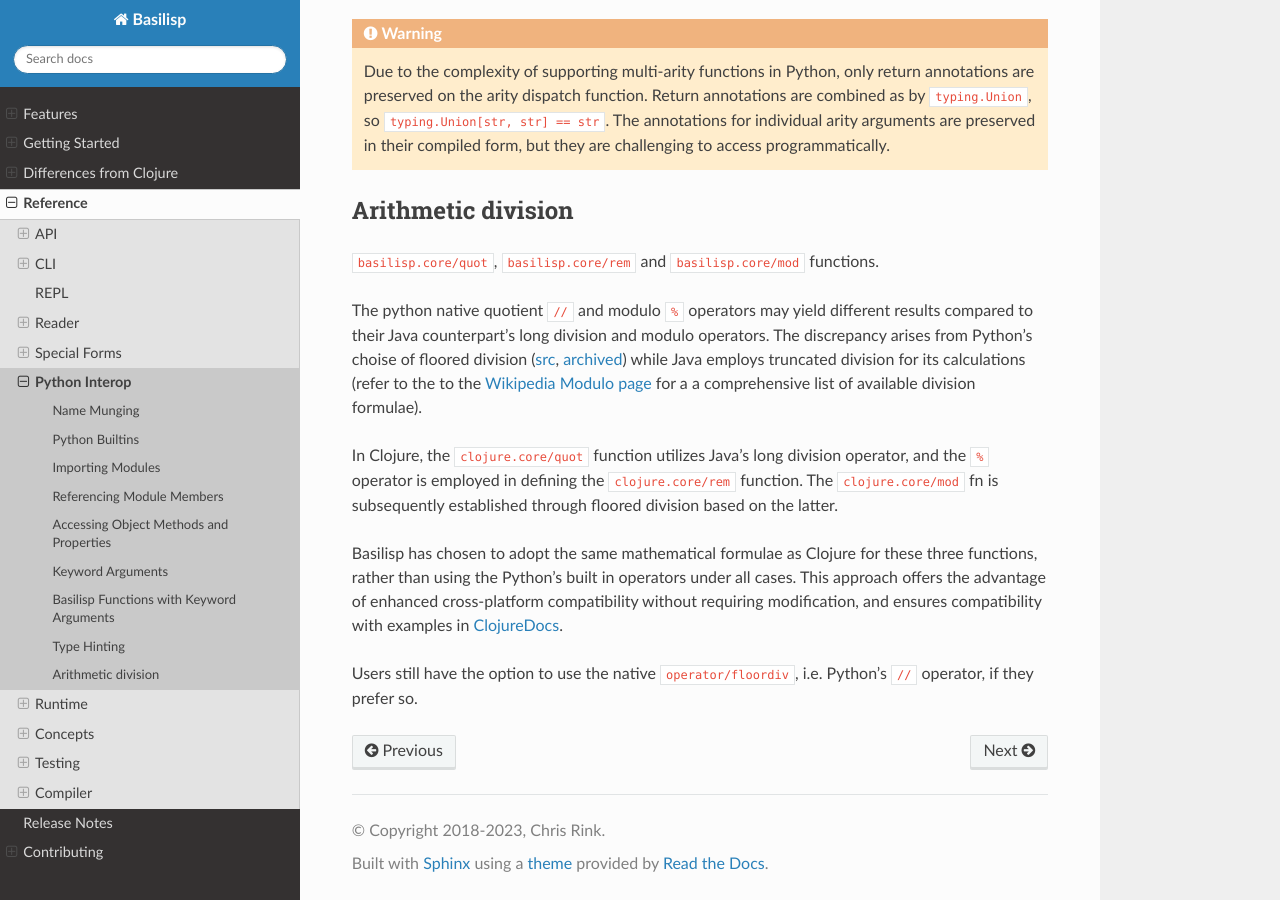
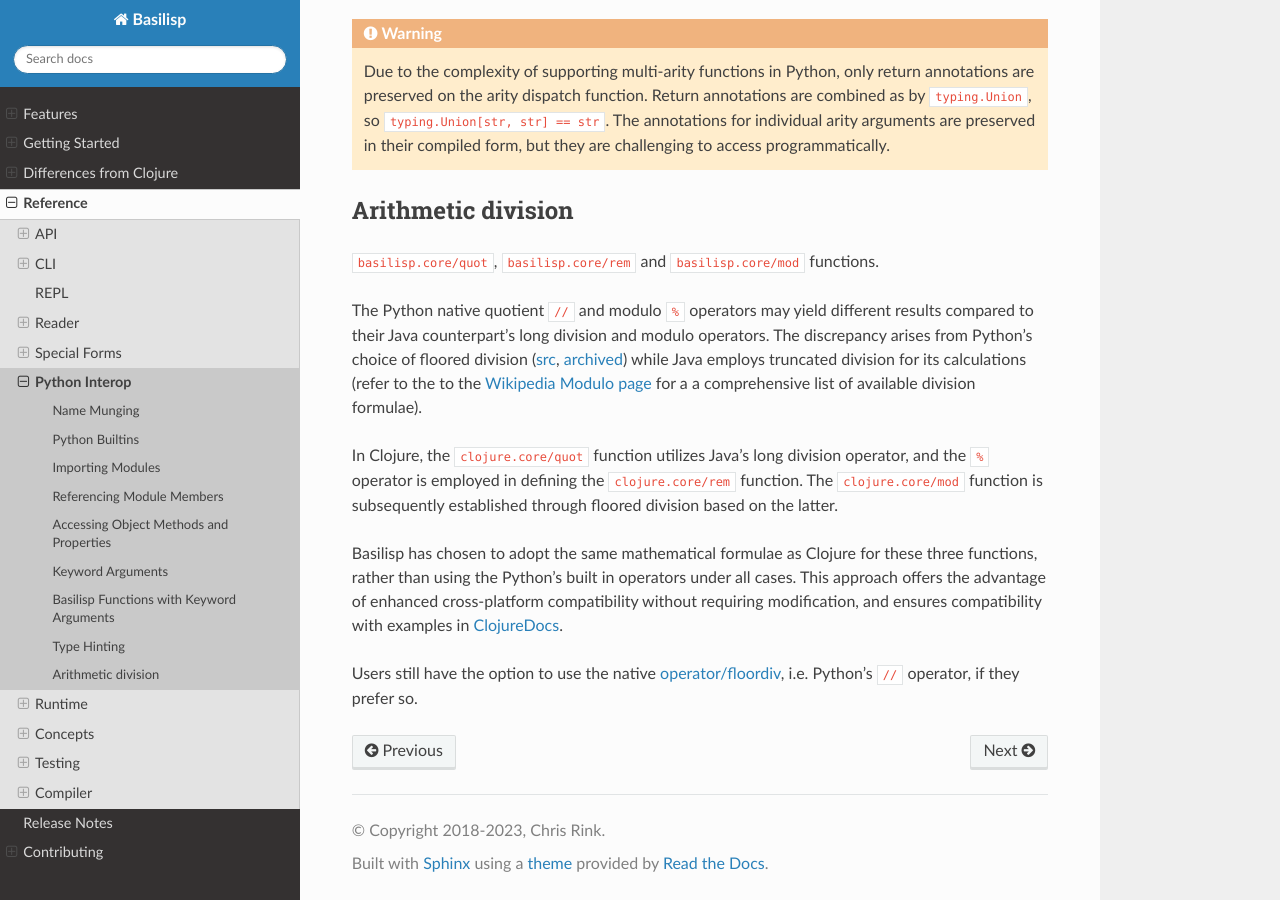
Before and after one commit to basilisp-lang/basilisp, a Sphinx documentation site: the page built from docs/pyinterop.rst, in a window 1280 px wide and 900 px high, scrolled down 5749 px. Built offline with Sphinx 7.4.7 and the Read the Docs theme 2.0.0, drawn with Linux system fonts in a browser that asks for light colours; cross-references to code outside the pages are shown as plain code.

Commit message:
review commetns (doc)

```diff
--- a/docs/pyinterop.rst
+++ b/docs/pyinterop.rst
@@ -253,10 +253,10 @@
 
 :lpy:fn:`basilisp.core/quot`, :lpy:fn:`basilisp.core/rem` and :lpy:fn:`basilisp.core/mod` functions.
 
-The python native quotient ``//`` and modulo ``%`` operators may yield different results compared to their Java counterpart's long division and modulo operators. The discrepancy arises from Python's choise of floored division (`src <http://python-history.blogspot.com/2010/08/why-pythons-integer-division-floors.html>`_, `archived <https://web.archive.org/web/20100827160949/http://python-history.blogspot.com/2010/08/why-pythons-integer-division-floors.html>`_) while Java employs truncated division for its calculations (refer to the to the `Wikipedia Modulo page <https://en.wikipedia.org/wiki/Modulo>`_ for a a comprehensive list of available division formulae).
+The Python native quotient ``//`` and modulo ``%`` operators may yield different results compared to their Java counterpart's long division and modulo operators. The discrepancy arises from Python's choice of floored division (`src <http://python-history.blogspot.com/2010/08/why-pythons-integer-division-floors.html>`_, `archived <https://web.archive.org/web/20100827160949/http://python-history.blogspot.com/2010/08/why-pythons-integer-division-floors.html>`_) while Java employs truncated division for its calculations (refer to the to the `Wikipedia Modulo page <https://en.wikipedia.org/wiki/Modulo>`_ for a a comprehensive list of available division formulae).
 
-In Clojure, the :lpy:fn:`clojure.core/quot` function utilizes Java's long division operator, and the ``%`` operator is employed in defining the :lpy:fn:`clojure.core/rem` function. The :lpy:fn:`clojure.core/mod` fn is subsequently established through floored division based on the latter.
+In Clojure, the ``clojure.core/quot`` function utilizes Java's long division operator, and the ``%`` operator is employed in defining the ``clojure.core/rem`` function. The ``clojure.core/mod`` function is subsequently established through floored division based on the latter.
 
 Basilisp has chosen to adopt the same mathematical formulae as Clojure for these three functions, rather than using the Python's built in operators under all cases. This approach offers the advantage of enhanced cross-platform compatibility without requiring modification, and ensures compatibility with examples in  `ClojureDocs <https://clojuredocs.org/>`_.
 
-Users still have the option to use the native :lpy:fn:`operator/floordiv`, i.e. Python's ``//``  operator, if they prefer so.
+Users still have the option to use the native `operator/floordiv <https://docs.python.org/3/library/operator.html#operator.floordiv>`_, i.e. Python's ``//``  operator, if they prefer so.
```
